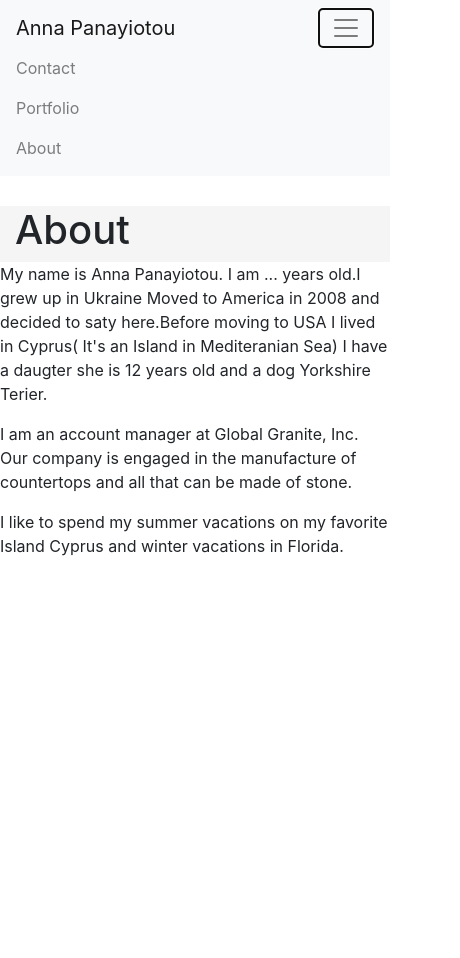
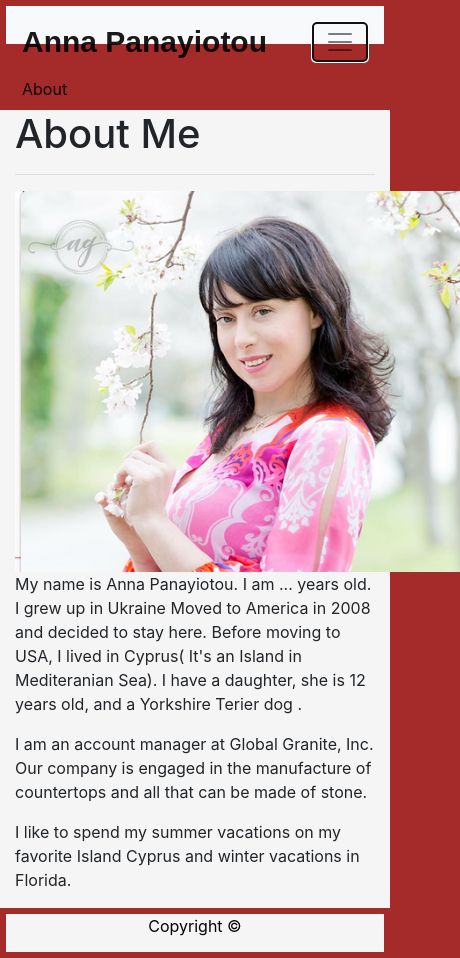
Before and after one commit to Anna250481/bootstrap_portfolio, a plain HTML site: page index.html in a window 390 px wide. Both pictures are taken after a click on the button "Toggle navigation". Shown: the whole page, 460 px wide, since content can reach past the window. Before the commit the page ends 844 px from the top, so only its background shows below. Drawn offline with nearby package versions, Linux system fonts and the light colour scheme.

Commit message:
add images

```diff
--- a/assets/CSS/style.css
+++ b/assets/CSS/style.css
@@ -1,11 +1,58 @@
-body*{
-    background background-color: color: ;
+body{
+    background-color:brown;
 }
-container{
+/* container{
     background-color: blue;
     width: 800px;
-}
-header{
+} */
+/* header{
     background-color: gold;
 
+} */
+
+.container div div {
+    background-color:whitesmoke;
+    margin-top: 30px;
 }
+.pictures {
+width: 20%;
+height: 30%;
+}
+
+.project {
+    height: 100px;
+    width: auto;
+}
+
+.footer-text {
+ color: black;
+ text-align: center;
+}
+
+#my-footer {
+    background-color: whitesmoke;
+    height: 50px;
+    width: 100%;
+    border: solid 6px brown;
+}
+
+.navbar {
+    border: solid 6px brown;
+    height: 50px;
+    margin: 0 0 30px 0;
+    background-color: salmon;
+}
+
+.navbar-brand {
+    font-size: 30px;
+    font-family: Arial, Helvetica, sans-serif;
+    font-weight: bold;
+}
+.footer-port {
+
+    background-color: whitesmoke;
+    height: 50px;
+    width: 100%;
+    border: solid 6px brown;
+
+}
--- a/index.css
+++ /dev/null
@@ -1,8 +0,0 @@
-.container div div {
-    background-color:whitesmoke;
-    margin-top: 30px;
-}
-.pictures {
-width: 20%;
-height: 30%;
-}
--- a/index.html
+++ b/index.html
@@ -1,55 +1,81 @@
 <!DOCTYPE html>
 <html lang="en">
+
   <head>
     <meta charset="UTF-8">
     <meta name="viewport" content="width=device-width, initial-scale=1.0">
-    <title>Portfolio</title>
-    <link rel="stylesheet" href="https://stackpath.bootstrapcdn.com/bootstrap/4.4.1/css/bootstrap.min.css" integrity="sha384-Vkoo8x4CGsO3+Hhxv8T/Q5PaXtkKtu6ug5TOeNV6gBiFeWPGFN9MuhOf23Q9Ifjh" crossorigin="anonymous">
-    <link rel="stylesheet" href="index.css">
+    <meta http-equiv="X-UA-Compatible" content="ie=edge">
+    <title>Anna Panayiotou</title>
+    <link rel="stylesheet" href="https://maxcdn.bootstrapcdn.com/bootstrap/4.0.0/css/bootstrap.min.css"
+      integrity="sha384-Gn5384xqQ1aoWXA+058RXPxPg6fy4IWvTNh0E263XmFcJlSAwiGgFAW/dAiS6JXm" crossorigin="anonymous">
+    <link rel="stylesheet" href="assets/CSS/style.css">
   </head>
+
   <body>
-    <nav class="navbar navbar-expand-lg navbar-light bg-light">
-        <a class="navbar-brand" href="index.html">Anna Panayiotou</a>
-        <button class="navbar-toggler" type="button" data-toggle="collapse" data-target="#navbarSupportedContent" aria-controls="navbarSupportedContent" aria-expanded="false" aria-label="Toggle navigation">
+
+    <div id="mynav">
+
+      <nav class= "navbar navbar-expand-lg navbar-light bg-light">
+        <a class="navbar-brand" href="#">Anna Panayiotou</a>
+        <button class="navbar-toggler" type="button" data-toggle="collapse" data-target="#navbarNav"
+          aria-controls="navbarNav" aria-expanded="false" aria-label="Toggle navigation">
           <span class="navbar-toggler-icon"></span>
         </button>
-
-        <div class="collapse navbar-collapse" id="navbarSupportedContent">
+        <div class="collapse navbar-collapse" id="navbarNav">
           <ul class="navbar-nav ml-auto">
-            <li class="nav-item">
-              <a class="nav-link" href="contact.html">Contact</a>
+            <li class="nav-item active">
+              <a class="nav-link" href="index.html">About <span class="sr-only">(current)</span></a>
             </li>
             <li class="nav-item">
               <a class="nav-link" href="portfolio.html">Portfolio</a>
             </li>
             <li class="nav-item">
-              <a class="nav-link" href="index.html">About</a>
+              <a class="nav-link" href="contact.html">Contact</a>
             </li>
+
           </ul>
+        </div>
 
+      </nav>
     </div>
-      </nav>
-   <div class="container">
+
+    <main class="container">
       <div class="row">
         <div class="col-md-8">
-          <h1>About</h1>
-        </div>
-      </div>
-    </div>
-    <p>My name is Anna Panayiotou. I am ... years old.I grew up in Ukraine
-      Moved to America in 2008 and decided to saty here.Before moving to
-      USA I lived in Cyprus( It's an Island in Mediteranian Sea)
-      I have a daugter she is 12 years old and a dog Yorkshire Terier.
+          <article class="block">
+            <h1 class="block-header">About Me</h1>
+            <hr />
+            <img id="my-image" src="assets/images/Anna.png" >
+            <p>My name is Anna Panayiotou. I am ... years old. I grew up in Ukraine
+              Moved to America in 2008 and decided to stay here. Before moving to
+              USA, I lived in Cyprus( It's an Island in Mediteranian Sea).
+              I have a daughter, she is 12 years old,  and a Yorkshire Terier dog .
           </p>
           <p>I am an account manager at Global Granite, Inc. Our company is engaged in
               the manufacture of countertops and all that can be made of stone.
           </p>
           <p>I like to spend my summer vacations on my favorite Island Cyprus
                   and winter vacations in Florida.
-  </p>
 
-    <script src="https://code.jquery.com/jquery-3.4.1.slim.min.js" integrity="sha384-J6qa4849blE2+poT4WnyKhv5vZF5SrPo0iEjwBvKU7imGFAV0wwj1yYfoRSJoZ+n" crossorigin="anonymous"></script>
-    <script src="https://cdn.jsdelivr.net/npm/popper.js@1.16.0/dist/umd/popper.min.js" integrity="sha384-Q6E9RHvbIyZFJoft+2mJbHaEWldlvI9IOYy5n3zV9zzTtmI3UksdQRVvoxMfooAo" crossorigin="anonymous"></script>
-    <script src="https://stackpath.bootstrapcdn.com/bootstrap/4.4.1/js/bootstrap.min.js" integrity="sha384-wfSDF2E50Y2D1uUdj0O3uMBJnjuUD4Ih7YwaYd1iqfktj0Uod8GCExl3Og8ifwB6" crossorigin="anonymous"></script>
+          </article>
+        </div>
+      </div>
+
+    </main>
+    <div>
+      <footer id="my-footer" >
+        <div class="footer-text">
+          <medium>Copyright &copy;
+        </div>
+
+
+
+
+      </footer>
+  </div>
+    <script type="text/javascript" src="https://cdnjs.cloudflare.com/ajax/libs/jquery/3.2.1/jquery.min.js"></script>
+    <script src="https://maxcdn.bootstrapcdn.com/bootstrap/4.0.0/js/bootstrap.min.js"></script>
+  </style>
     </body>
+
   </html>
```
Also changed, not shown: contact.html (+6 -5 lines), portfolio.html (+54 -61 lines), assets/Images/Anna.png (added), assets/Images/IMG_7884.JPG, 2 other files. Lines whose indentation alone changed are shown as unchanged.
